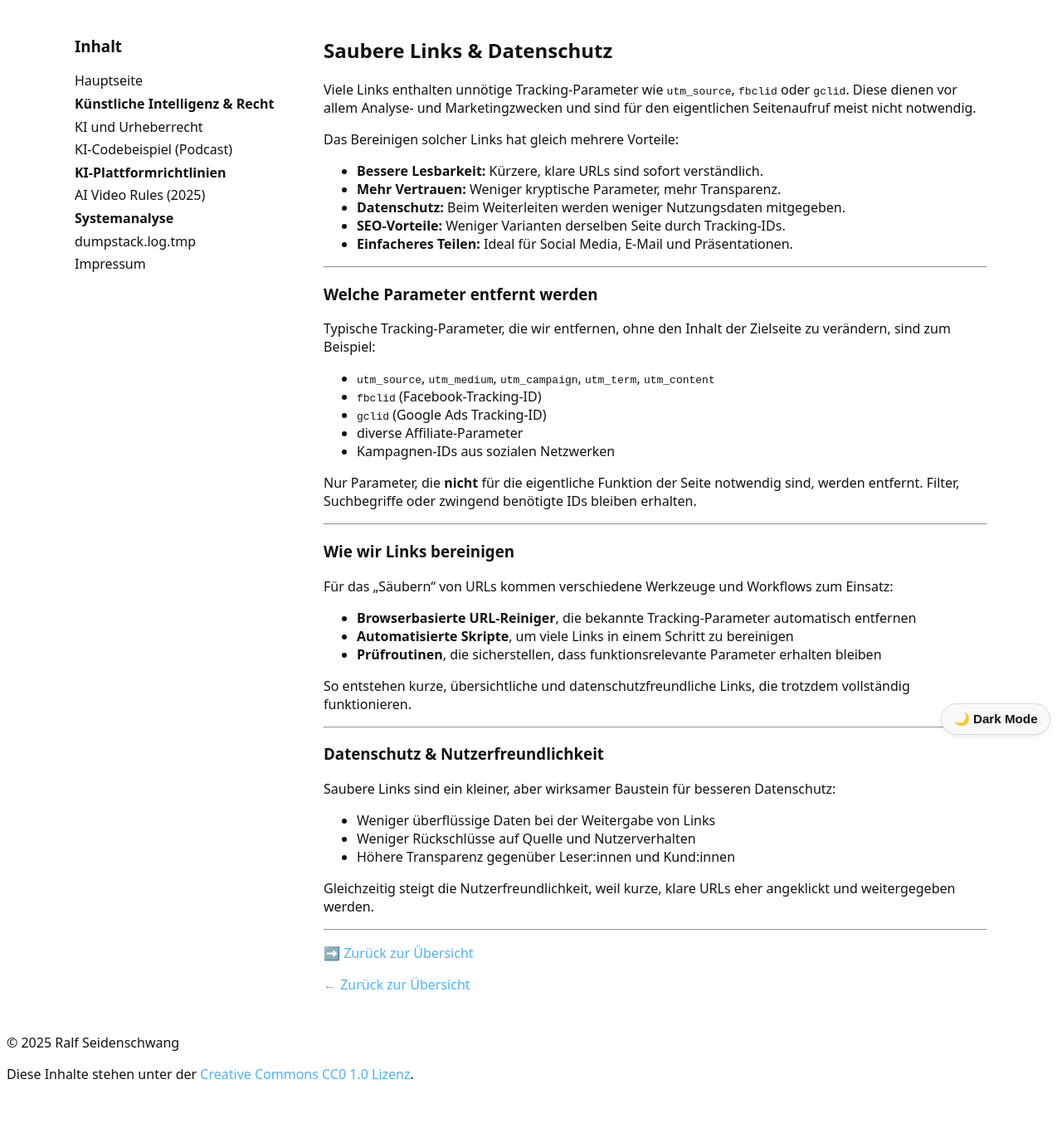
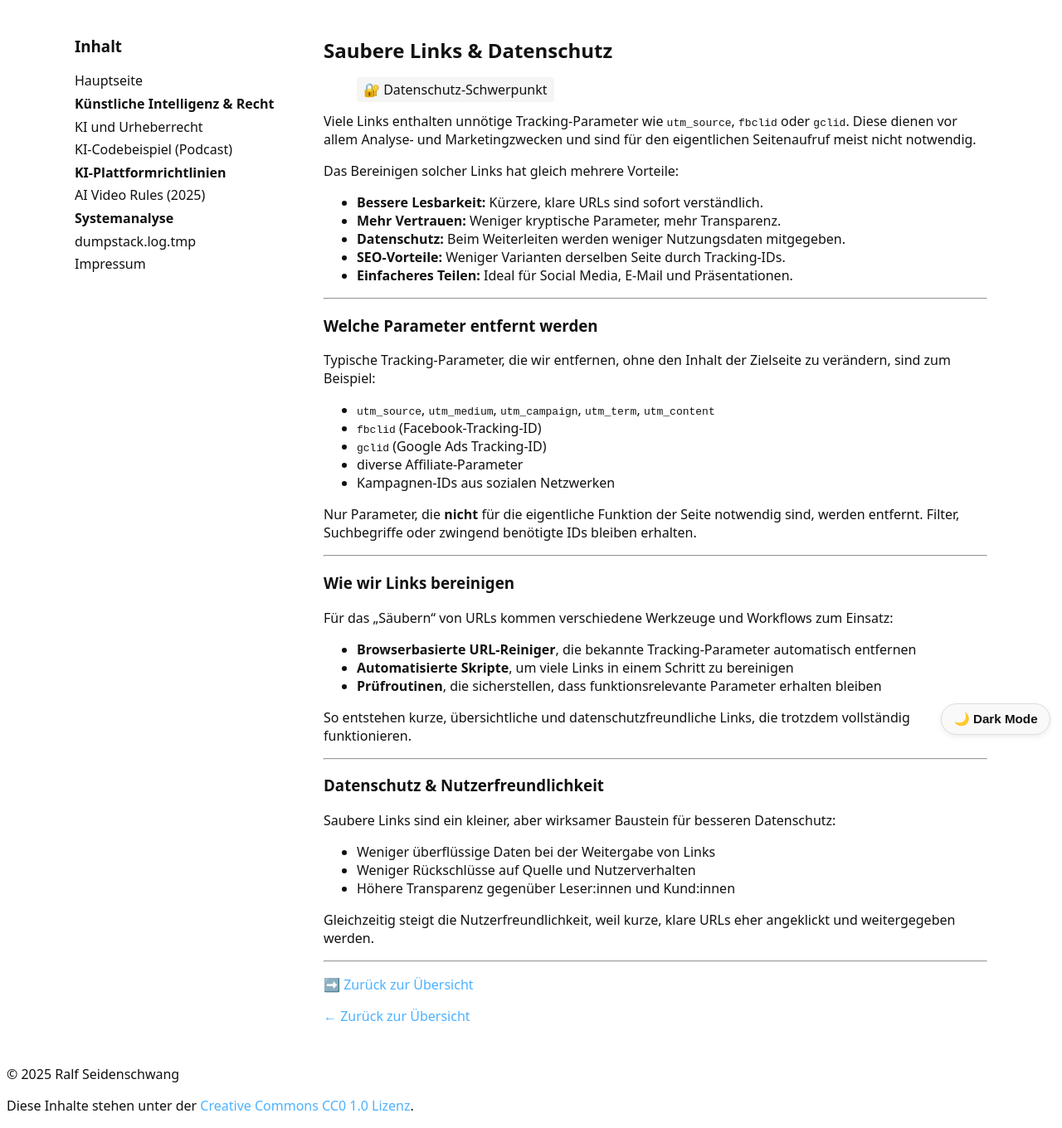
Before and after one commit to RalfSei/RalfSei.github.io, a Jekyll site: the page built from _pages/saubere_links.md, in a window 1280 px wide. Shown: the whole page at 83% size. Built offline with Jekyll 4.4.1, drawn with Linux system fonts in a browser that asks for light colours; before the commit the page ends 1322 px from its top, so only the background shows below that.

Commit message:
Update saubere_links.md

```diff
--- a/_pages/saubere_links.md
+++ b/_pages/saubere_links.md
@@ -3,13 +3,17 @@ layout: default
 title: "Saubere Links & Datenschutz"
 permalink: /saubere-links/
 nav: true
-nav_section: "Datenschutz"
+nav_section: "🔐 Datenschutz"
 nav_order: 50
 summary: "Warum saubere Links für Datenschutz, Lesbarkeit und Vertrauen wichtig sind – und wie Tracking-Parameter entfernt werden."
 show_on_home: true
 ---
 
 ## Saubere Links & Datenschutz
+
+> <span style="background-color: #f5f5f5; padding: 0.25rem 0.5rem; border-radius: 0.25rem;">
+> 🔐 Datenschutz-Schwerpunkt
+> </span>
 
 Viele Links enthalten unnötige Tracking-Parameter wie `utm_source`, `fbclid` oder `gclid`. Diese dienen vor allem Analyse- und Marketingzwecken und sind für den eigentlichen Seitenaufruf meist nicht notwendig.
 
```
